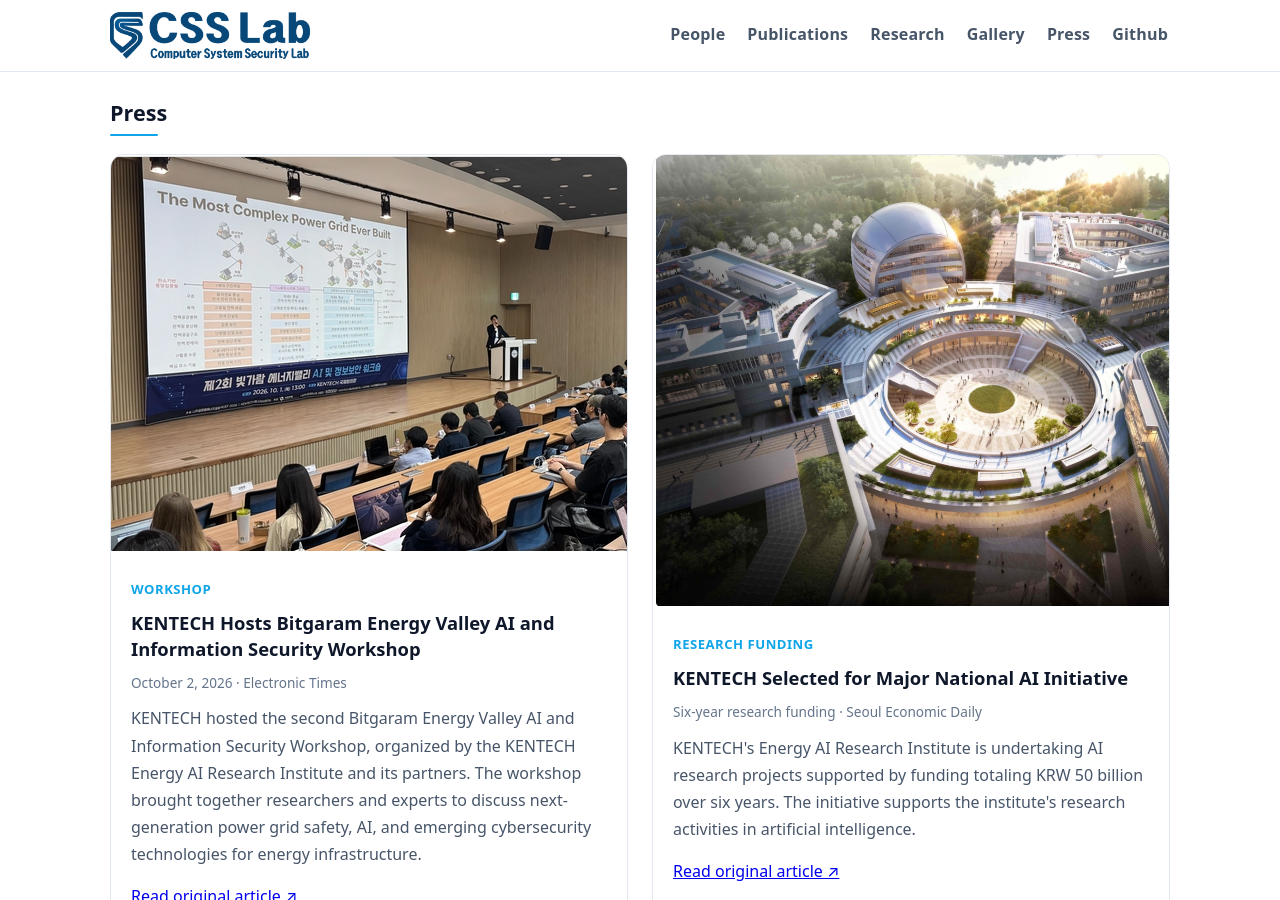
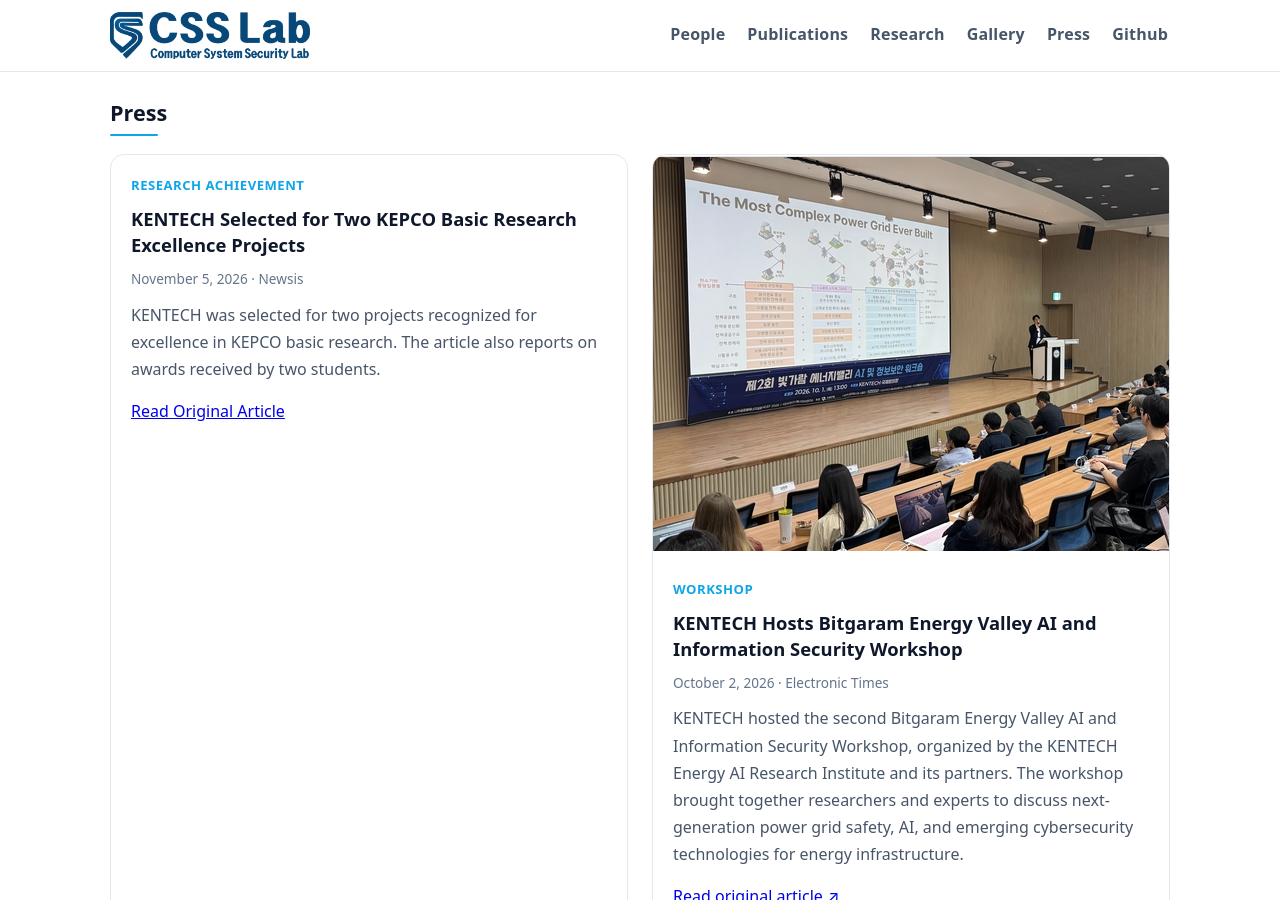
Before and after one commit to comsyssec/comsyssec.github.io, a Jekyll site: the page built from press.md, in a window 1280 px wide and 900 px high. Built offline with Jekyll 4.4.1, drawn with Linux system fonts in a browser that asks for light colours.

Commit message:
press section updated

```diff
--- a/press.md
+++ b/press.md
@@ -8,6 +8,27 @@ permalink: /press/
   <h2 class="press-section-title">Press</h2>
 
   <div class="press-grid">
+
+    <article class="press-card">
+  <div class="press-card-content">
+    <p class="press-category">Research Achievement</p>
+    <h3 class="press-title">
+      KENTECH Selected for Two KEPCO Basic Research Excellence Projects
+    </h3>
+    <p class="press-date">November 5, 2026 · Newsis</p>
+    <p class="press-excerpt">
+      KENTECH was selected for two projects recognized for excellence in
+      KEPCO basic research. The article also reports on awards received
+      by two students.
+    </p>
+    <p class="press-card-meta">
+      <a href="https://mobile.newsis.com/view_amp.html?ar_id=NISX20261105_0003856835"
+         target="_blank" rel="noopener noreferrer">
+        Read Original Article
+      </a>
+    </p>
+  </div>
+</article>
 
     <!-- Post 1: October 2026 workshop -->
     <article class="press-card">
```
